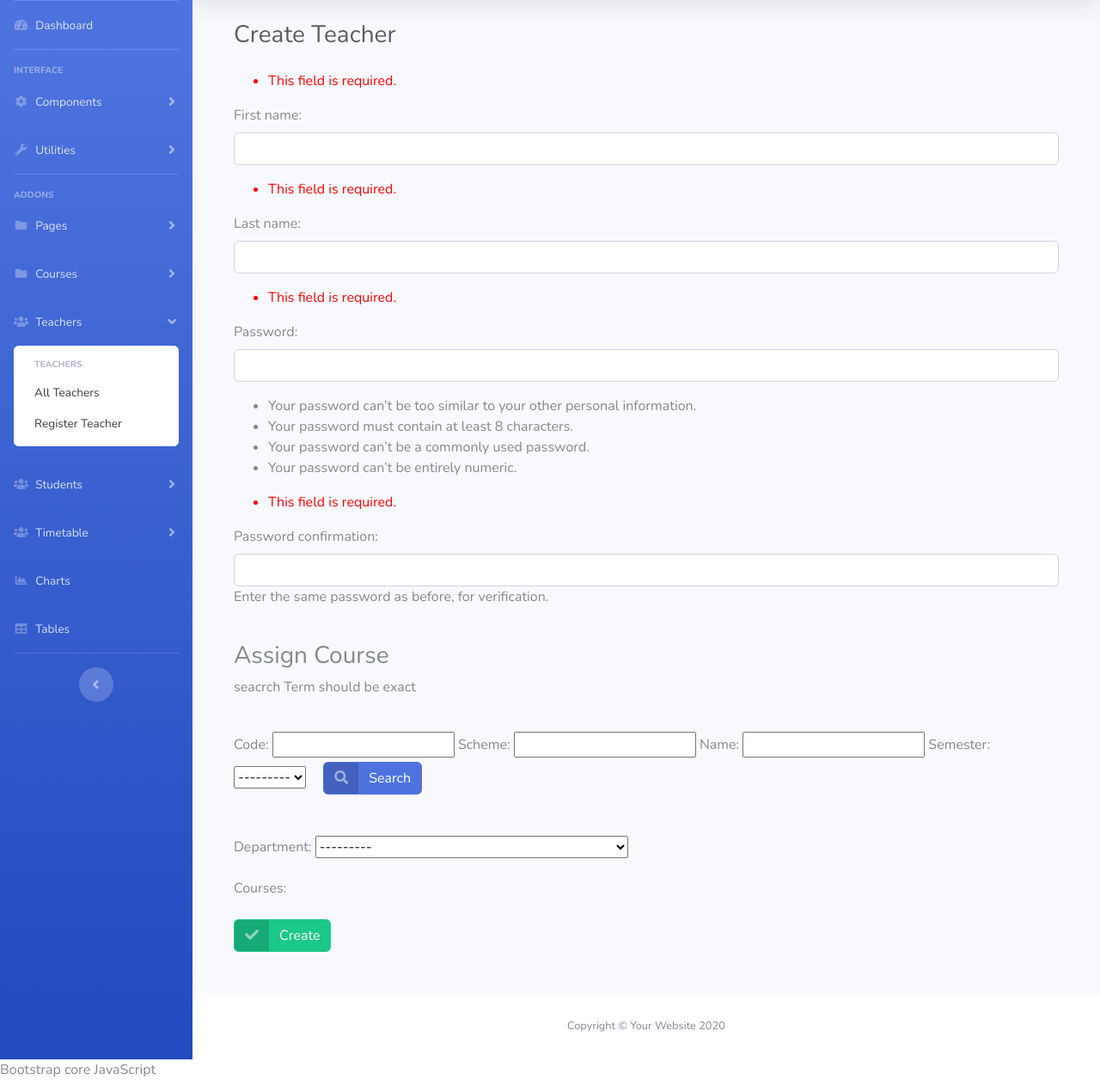
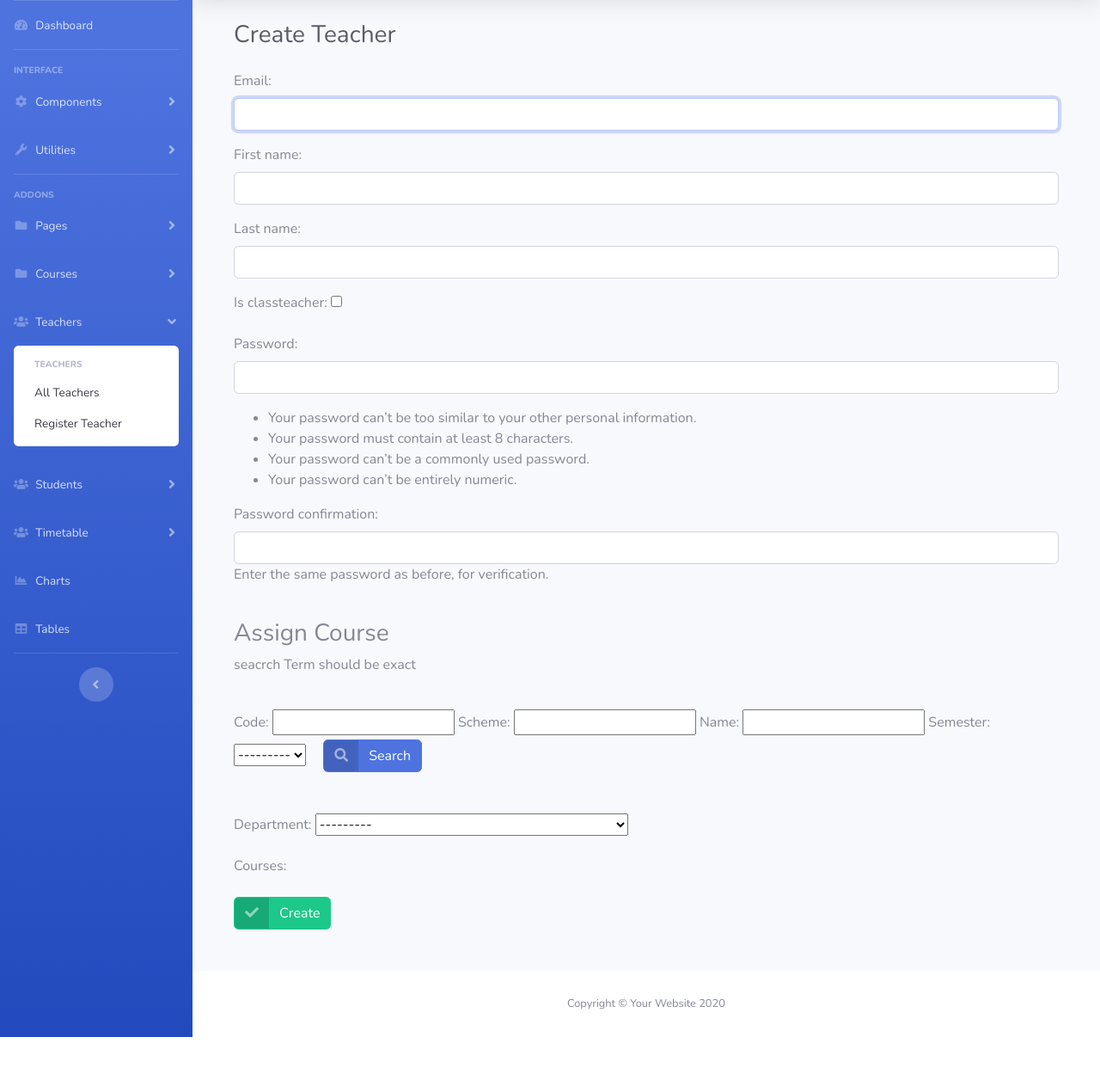
Before and after one commit to Hrishikesh-Panigrahi/sas, a Django app: page /users/FacultyRegister in a window 1280 px wide. Shown: the part 70-1326 px from the top of the page at 86% size. After the commit the page ends 1276 px from the top, so only its background shows below. Run offline with Django 4.2, Linux system fonts and the light colour scheme; the visitor is signed in with stand-in values (Sample User, id 1); data that the repository does not hold is empty; some libraries are stand-ins or nearby versions.

Commit message:
teacher form username->email

```diff
--- a/cls/models.py
+++ b/cls/models.py
@@ -1,5 +1,7 @@
 from statistics import mode
 from django.db import models
+
+from users.models import TeacherProfile
 # from student.models import student
 
 # Create your models here.
@@ -16,7 +18,8 @@ class Class(models.Model):
 
     id = models.BigAutoField(primary_key=True)
     class_name = models.CharField(max_length=20, verbose_name='Class Name')
-    department = models.CharField(max_length=100, null=True, choices=department_choices)
+    department = models.CharField(max_length=100, null=True, choices=department_choices, blank=True)
+    class_teacher = models.OneToOneField(TeacherProfile, on_delete=models.SET_NULL, null=True, blank=True)
 
     def __str__(self):
         return str(self.id) + " " + self.class_name
--- a/templates/components/scripts.html
+++ b/templates/components/scripts.html
@@ -1,6 +1,6 @@
 {% load static %}
 
-Bootstrap core JavaScript
+<!-- Bootstrap core JavaScript-->
 <script src="{% static 'vendor/jquery/jquery.min.js' %}"></script>
 <script src="{% static 'vendor/bootstrap/js/bootstrap.bundle.min.js' %}"></script>
 
--- a/users/forms.py
+++ b/users/forms.py
@@ -20,7 +20,6 @@ class TeacherForm(forms.ModelForm):
         widgets = {
             'department': forms.Select(attrs={'form': my_form}),
             # 'course': forms.CheckboxSelectMultiple(attrs={'form': my_form}),
-            # 'is_classteacher': forms.CheckboxInput(attrs={'form': my_form}),
         }
 
     def __init__(self, *args, **kwargs):
@@ -36,12 +35,14 @@ class UserForm(UserCreationForm):
         my_form = 'userForm'
         model = User
         # fields = ['username', 'is_staff']
-        fields = [ 'first_name', 'last_name', 'is_staff']
+        fields = [ 'email', 'first_name', 'last_name', 'is_staff', 'is_classteacher']
         widgets = {
             # 'username': forms.TextInput(attrs={'class': 'form-control', 'form': my_form}),
+            'email': forms.EmailInput(attrs={'class': 'form-control', 'form': my_form}),
             'first_name': forms.TextInput(attrs={'class': 'form-control', 'form': my_form}),
             'last_name': forms.TextInput(attrs={'class': 'form-control', 'form': my_form}),
             'is_staff': forms.HiddenInput(attrs={'form': my_form}),
+            'is_classteacher': forms.CheckboxInput(attrs={'form': my_form}),
         }
 
     def __init__(self, *args, **kwargs):
@@ -59,7 +60,7 @@ class UserUpdateForm(UserChangeForm):
     class Meta:
         my_form = 'userForm'
         model = User
-        fields = [ 'first_name', 'last_name', 'email']
+        fields = [ 'first_name', 'last_name', 'email', 'is_classteacher']
         widgets = {
             # 'username': forms.TextInput(attrs={'class': 'form-control', 'form': my_form}),
             'first_name': forms.TextInput(attrs={'class': 'form-control', 'form': my_form}),
--- a/users/templates/users/teachers.html
+++ b/users/templates/users/teachers.html
@@ -43,7 +43,7 @@
                 {{ course.code }}-{{ course.name }},<br>
                 {% endfor %}
             </td>
-            <td>{{ teacher.is_classteacher }}</td> <!-- is class teacher -->
+            <td>{% if teacher.user.is_classteacher %}yes{% else %}no{% endif %}</td> <!-- is class teacher -->
         </tr>
         {% endfor %}
     </tbody>
--- a/users/views.py
+++ b/users/views.py
@@ -23,9 +23,8 @@ def register(request):
     courses = Course.objects.all()
     courseFilter = CourseFilter(request.GET, queryset=courses)
     courses = courseFilter.qs
-    userForm = UserForm(request.POST)
+    userForm = UserForm(request.POST or None)
     teacherForm = TeacherForm(courseSet=courses)
-    print('hello')
     context = {
         'title': 'Teachers',
         'type': 'Create',
@@ -40,7 +39,7 @@ def register(request):
             try:
                 userForm.save()
                 c_ids = request.POST.getlist('course')
-                u = User.objects.get(username=request.POST['username'])
+                u = User.objects.get(email=request.POST['email'])
                 # form - input fields -> username ...
                                 #  sahil
 
@@ -54,7 +53,7 @@ def register(request):
             except Exception as e:
                 context = {'e': e}
                 print('user not saved')
-                print(e)
+                print('%s' % type(e))
 
     return render(request, 'users/TeacherForm.html', context)
 
```
Also changed, not shown: cls/migrations/0002_class_class_teacher_alter_class_department.py (added).
